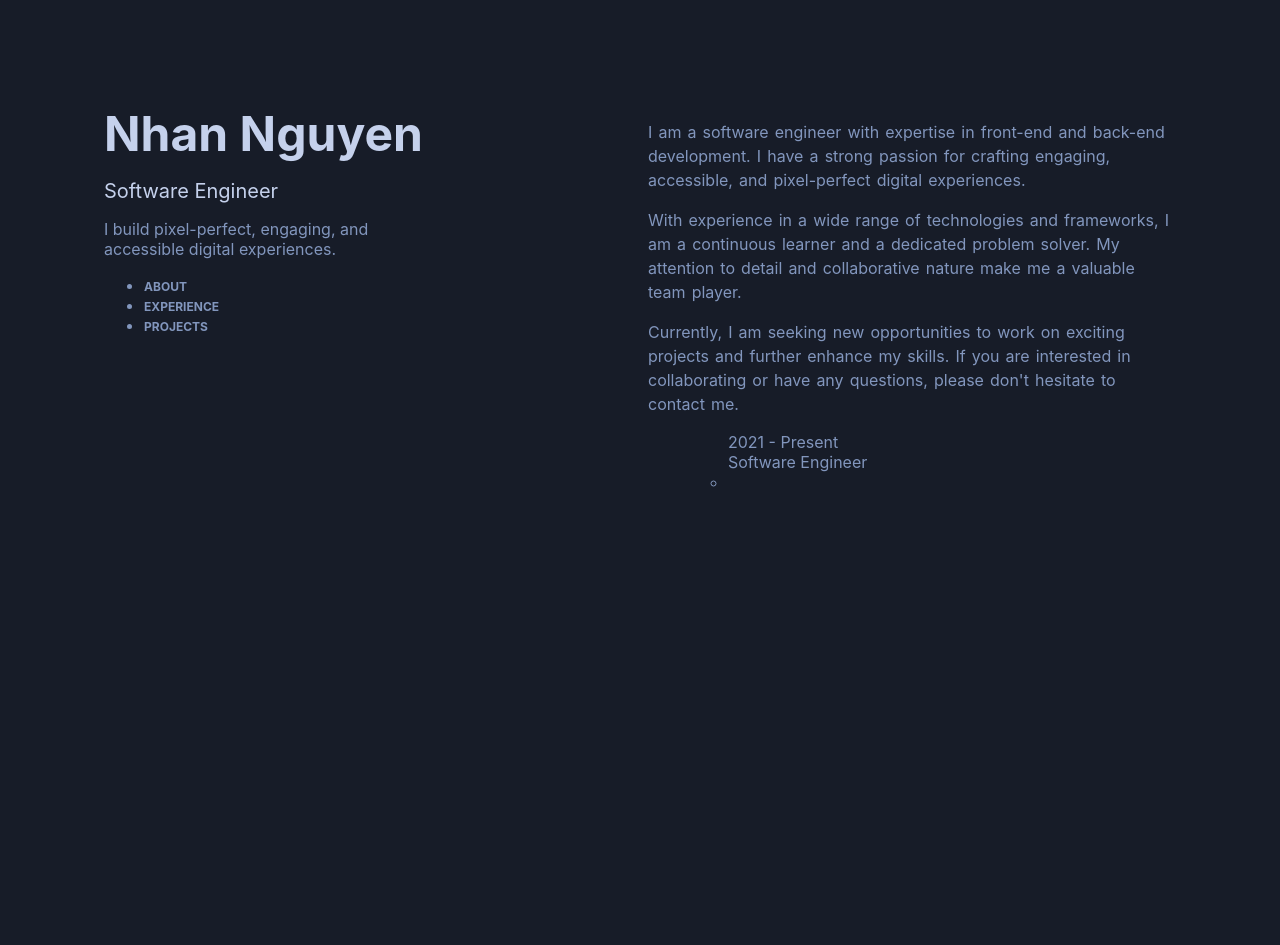
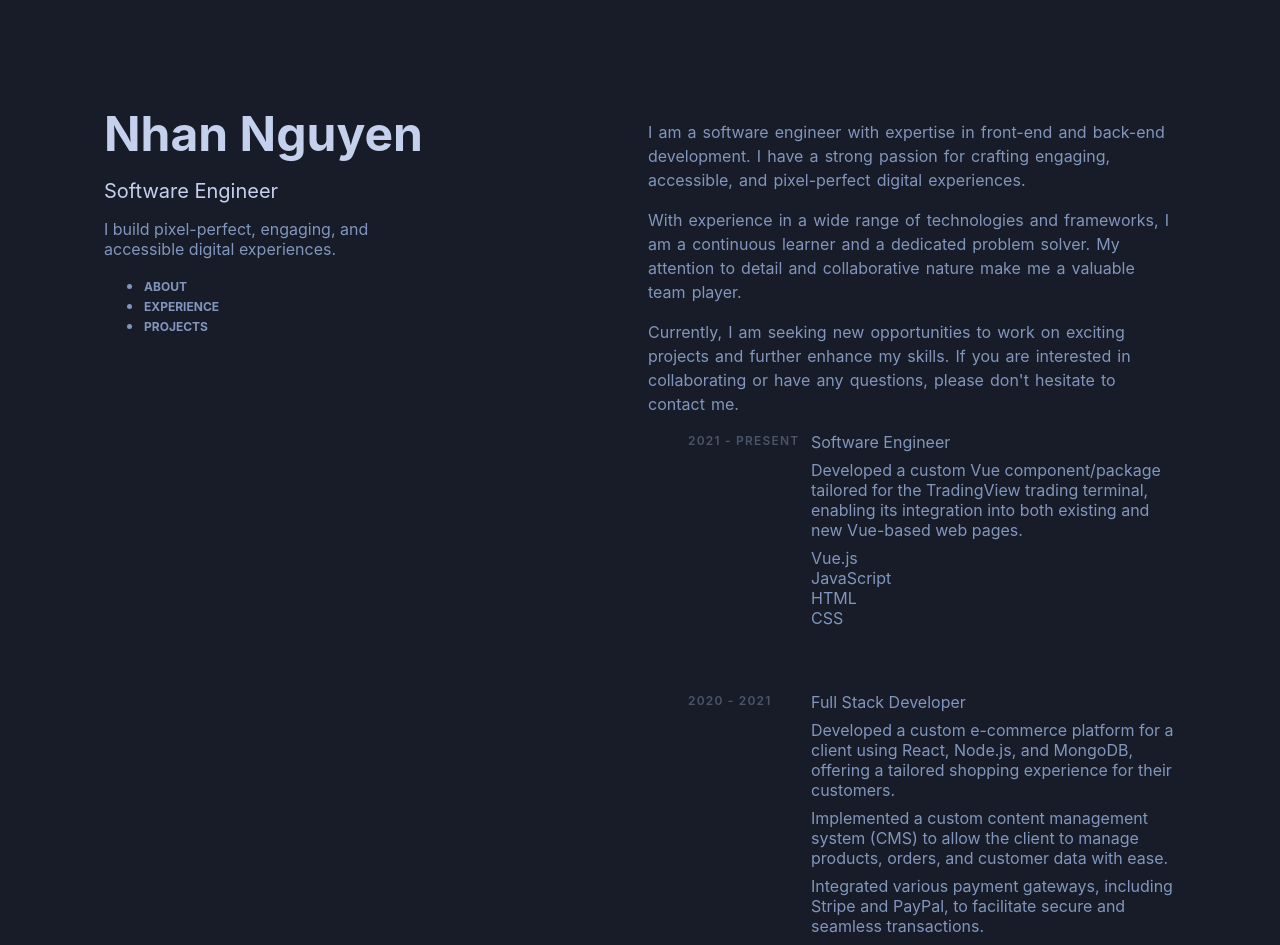
Before and after one commit to nathannewyen/nathan-v3, a Next.js app: page / in a window 1280 px wide. Shown: the top 945 px of the page. Before the commit the page ends 816 px from the top, so only its background shows below. Built offline with nearby package versions, Linux system fonts and the light colour scheme.

Commit message:
add styles

```diff
--- a/src/components/Projects/Projects.tsx
+++ b/src/components/Projects/Projects.tsx
@@ -1,21 +1,65 @@
 import React from "react";
-import {StyledProjectContainer, StyledOrderedList, StyledList, StyledListItem, StyledProjectNav, StyledProjectTime, StyledWorkTitle} from "@/styles/projects/ProjectStyle";
+import {
+    StyledProjectContainer,
+    StyledOrderedList,
+    StyledList,
+    StyledListItem,
+    StyledProjectSection,
+    StyledInnerListItem,
+    StyledProjectTime,
+    StyledWorkTitle,
+    StyledListTech,
+    StyledTechItem
+} from "@/styles/projects/ProjectStyle";
 
 const Projects = () => {
     return (
         <StyledProjectContainer>
             <StyledOrderedList>
-                <StyledList>
-                    <StyledProjectNav>
+                <StyledListItem>
+                    <StyledProjectSection>
                         <StyledProjectTime>2021 - Present</StyledProjectTime>
-                        <StyledWorkTitle>Software Engineer</StyledWorkTitle>
-                        <StyledListItem>
-                           <StyledList>
-
-                           </StyledList>
-                        </StyledListItem>
-                    </StyledProjectNav>
-                </StyledList>
+                        <StyledWorkTitle>
+                            Software Engineer
+                            <StyledList>
+                                <StyledInnerListItem>
+                                    Developed a custom Vue component/package tailored for the TradingView trading terminal, enabling its integration into both existing and new Vue-based web pages.
+                                </StyledInnerListItem>
+                                <StyledListTech>
+                                    <StyledTechItem>Vue.js</StyledTechItem>
+                                    <StyledTechItem>JavaScript</StyledTechItem>
+                                    <StyledTechItem>HTML</StyledTechItem>
+                                    <StyledTechItem>CSS</StyledTechItem>
+                                </StyledListTech>
+                            </StyledList>
+                        </StyledWorkTitle>
+                    </StyledProjectSection>
+                </StyledListItem>
+                <StyledListItem>
+                    <StyledProjectSection>
+                        <StyledProjectTime>2020 - 2021</StyledProjectTime>
+                        <StyledWorkTitle>
+                            Full Stack Developer
+                            <StyledList>
+                                <StyledInnerListItem>
+                                    Developed a custom e-commerce platform for a client using React, Node.js, and MongoDB, offering a tailored shopping experience for their customers.
+                                </StyledInnerListItem>
+                                <StyledInnerListItem>
+                                    Implemented a custom content management system (CMS) to allow the client to manage products, orders, and customer data with ease.
+                                </StyledInnerListItem>
+                                <StyledInnerListItem>
+                                    Integrated various payment gateways, including Stripe and PayPal, to facilitate secure and seamless transactions.
+                                </StyledInnerListItem>
+                                <StyledInnerListItem>
+                                    Optimized the platform for performance and search engine optimization (SEO), resulting in increased traffic and sales for the client.
+                                </StyledInnerListItem>
+                                <StyledInnerListItem>
+                                    Demonstrated proficiency in React, Node.js, and MongoDB, delivering a scalable and user-friendly e-commerce solution.
+                                </StyledInnerListItem>
+                            </StyledList>
+                        </StyledWorkTitle>
+                    </StyledProjectSection>
+                </StyledListItem>
             </StyledOrderedList>
         </StyledProjectContainer>
     );
--- a/src/styles/projects/ProjectStyle.ts
+++ b/src/styles/projects/ProjectStyle.ts
@@ -1,24 +1,83 @@
+import Link from 'next/link';
 import styled from 'styled-components';
 
 const StyledProjectContainer = styled.div`
 `;
 
 const StyledOrderedList = styled.ol`
+  list-style-type: none;
 `;
 
-const StyledProjectNav = styled.nav`
+const StyledProjectSection = styled.div`
+  position: relative;
+  display: grid;
+  padding-bottom: 1rem;
+  transition: all;
+  grid-template-columns: repeat(8 ,minmax(0, 1fr));
+  gap: 8px;
+
+  @media (min-width: 768px) {
+    gap: 4px;
+  }
+
+  &:hover {
+    opacity: 1;
+  }
+
+  &:hover ul {
+    opacity: 0.5;
+  }
 `;
 
 const StyledList = styled.ul`
+  padding-left: 0;
 `;
 
 const StyledListItem = styled.li`
+  margin-bottom: 3rem;
+  list-style-type: none;
 `;
 
-const StyledProjectTime = styled.div`
+const StyledInnerListItem = styled.li`
+    margin-top: 0.5rem;
+    list-style-type: none;
+`;
+
+const StyledProjectTime = styled.header`
+  position: relative;
+  z-index: 10;
+  margin-bottom: 2px;
+  margin-top: 1px;
+  font-size: 0.75rem;
+  font-weight: 600;
+  text-transform: uppercase;
+  letter-spacing: 0.1em;
+  color: #4a5568;
+
+  @media (min-width: 640px) {
+    grid-column: span 2 / auto;
+  }
 `;
 
 const StyledWorkTitle = styled.div`
+  position: relative;
+  z-index: 10;
+
+  @media (min-width: 640px) {
+    grid-column: span 6 / auto;
+  }
 `;
 
-export { StyledProjectContainer, StyledOrderedList, StyledProjectNav, StyledList, StyledListItem, StyledProjectTime, StyledWorkTitle };
+const StyledListLink = styled(Link)`
+`;
+
+const StyledListTech = styled.ul`
+    margin-top: 0.5rem;
+    padding-left: 0;
+`;
+
+const StyledTechItem = styled.li`
+    list-style-type: none;
+`;
+
+export { StyledProjectContainer, StyledOrderedList, StyledProjectSection, StyledList, StyledListItem, StyledInnerListItem,StyledProjectTime, StyledWorkTitle, StyledListLink, StyledListTech, StyledTechItem };
```
